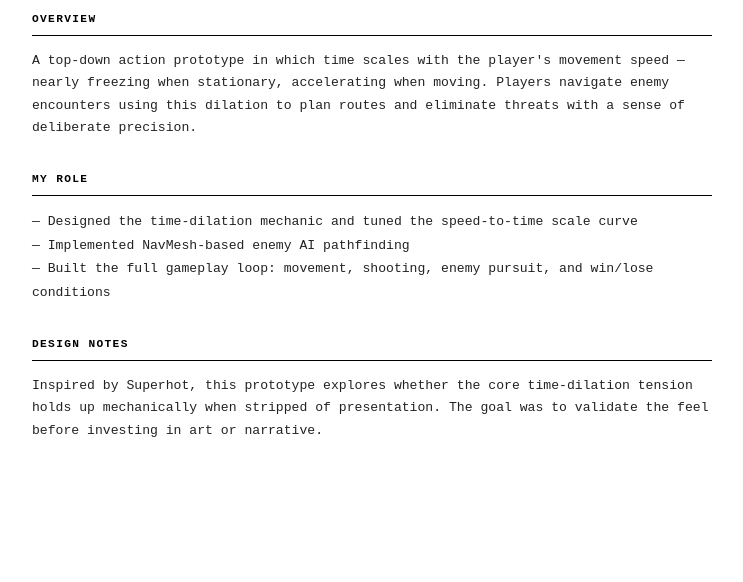
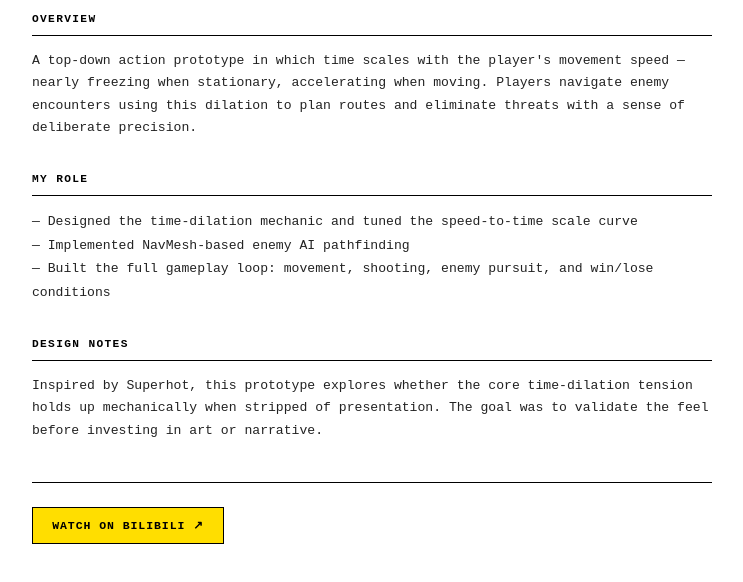
Before and after one commit to tannnfl/portfolio, a website built with Vite: page project/ultrahot.html in a window 1280 px wide. Shown: the part 725-1307 px from the top of the page, without its empty margins (268-1011 px from the left). Built offline with nearby package versions, Linux system fonts and the light colour scheme.

Commit message:
fix: add detail-links to ultrahot.html

```diff
--- a/project/ultrahot.html
+++ b/project/ultrahot.html
@@ -82,6 +82,10 @@
       <p>Inspired by Superhot, this prototype explores whether the core time-dilation tension holds up mechanically when stripped of presentation. The goal was to validate the feel before investing in art or narrative.</p>
     </div>
 
+    <div class="detail-links">
+      <a class="play-badge" href="https://www.bilibili.com/video/BV1GUQuYXEoc/" target="_blank">Watch on Bilibili ↗</a>
+    </div>
+
   </div>
 </div>
 
```
